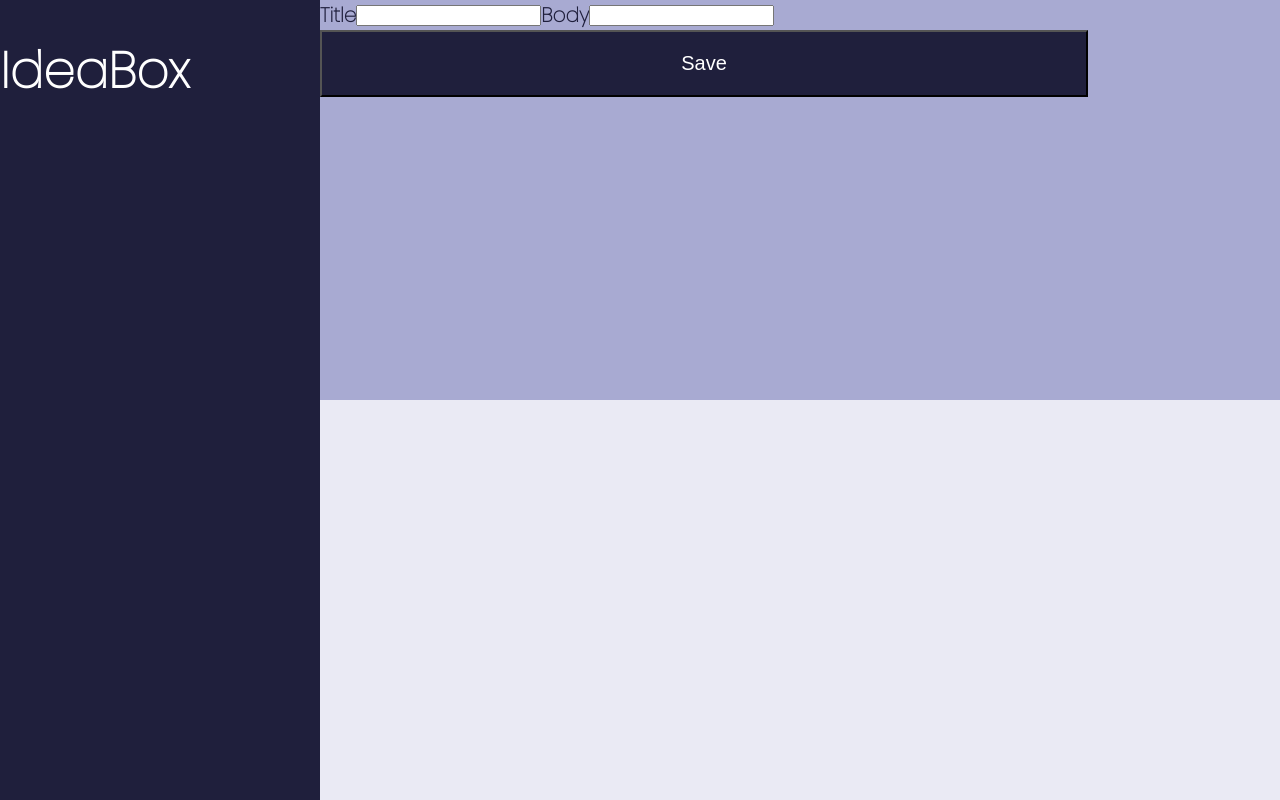
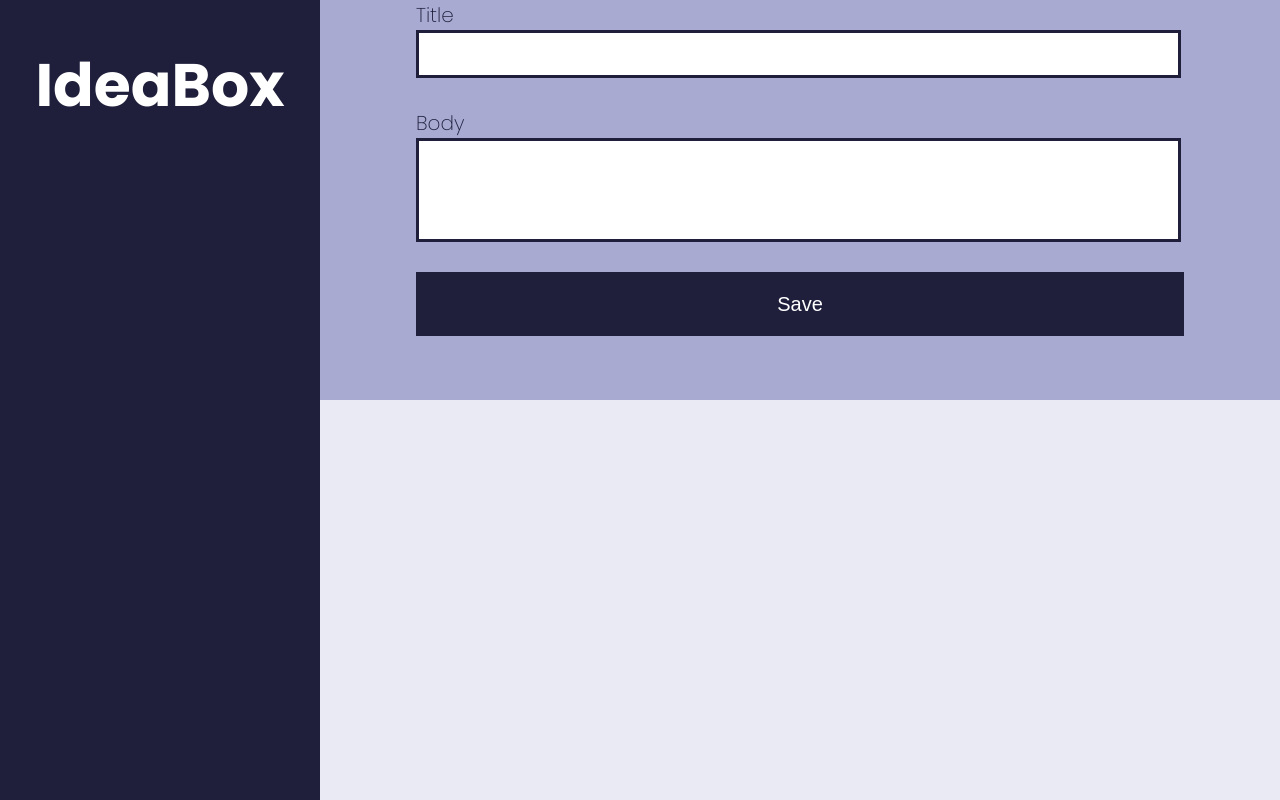
Before and after one commit to judy0ye/ideaBox-nr-jy-bh, a plain HTML site: page index.html in a window 1280 px wide. Drawn offline with Linux system fonts and the light colour scheme.

Commit message:
Add CSS styling: Add breaks and class HTML.

```diff
--- a/index.html
+++ b/index.html
@@ -3,7 +3,7 @@
 <head>
     <meta charset="UTF-8">
     <meta name="viewport" content="width=device-width, initial-scale=1.0">
-    <link href="https://fonts.googleapis.com/css2?family=Poppins:wght@100&display=swap" rel="stylesheet">
+    <link href="https://fonts.googleapis.com/css2?family=Poppins:ital,wght@0,100;0,200;0,300;0,400;0,500;0,600;0,700;0,800;0,900;1,100;1,200;1,300;1,400;1,500;1,600;1,700;1,800;1,900&display=swap" rel="stylesheet">
     <link href="styles.css" rel="stylesheet">
     <title>Idea Box</title>
 </head>
@@ -12,14 +12,23 @@
         <h1 class="header-title">IdeaBox</h1>
     </header>
     <main>
+        <section>
             <form class="idea-form">
                 <label for="input-title">Title</label>
                 <input type="text" id="input-title" name="input-title">
+                <br>
                 <label for="input-body">Body</label>
                 <input type="text" id="input-body" name="input-body">
+                <br>
                 <button class="save">Save</button>
             </form>
+        </section>
+        <section>
+            <article class="card-grid">
+
+            </article>
+        </section>
     </main>
-    <script src="./src/main.js"></script>
+    <script src="main.js"></script>
 </body>
 </html>
--- a/styles.css
+++ b/styles.css
@@ -2,48 +2,64 @@ body {
     margin: 0;
     padding: 0;
     font-family: Poppins;
-    font-weight: bolder;
     background-color: #EAEAF4;
     display: flex;
 }
 
 header {
     background-color: #1F1F3C;
-    height: 100vh;
+    color: #FFFFFF;
+    font-size: 30px;
+    font-weight: 300;
+    height: 100dvh;
     width: 25%;
     display: flex;
-    text-align: center;
-}
-
-.header-title {
-    color:  #FFFFFF;
-    font-size: 50px;
+    flex-flow: column wrap;
+    align-content: center;
 }
 
 main {
     background-color: #A8AAD2;
     color: #1F1F3C;
     font-size: 20px;
-    height: 50vh;
+    font-weight: 250;
+    height: 50dvh;
     width: 75vw;
-    display: flex;
-    flex-direction: column;
-    align-self: flex-start;
+
 }
 
-.idea-form {
+form {
     display: flex;
-    align-items: center;
-    flex-wrap: wrap;
+    flex-flow: column wrap;
+    justify-content: space-between;
+    align-content: center;
+}
 
+.idea-form label {
+    display: inline-block;
+    width: 150px;
+    text-align: left;
 }
 
 
 .save {
     background-color: #1F1F3C;
+    border: solid #1F1F3C;
     font-size: 20px;
     color: #FFFFFF;
     width:60vw;
-    padding: 1em;
+    height: 8dvh;
 
 }
+
+#input-title {
+    border: solid #1F1F3C;
+    height: 5dvh;
+    width: 59vw;
+}
+
+#input-body {
+    border: solid #1F1F3C;
+    height: 12dvh;
+    width: 59vw;
+}
```
Lines whose indentation alone changed are shown as unchanged.
